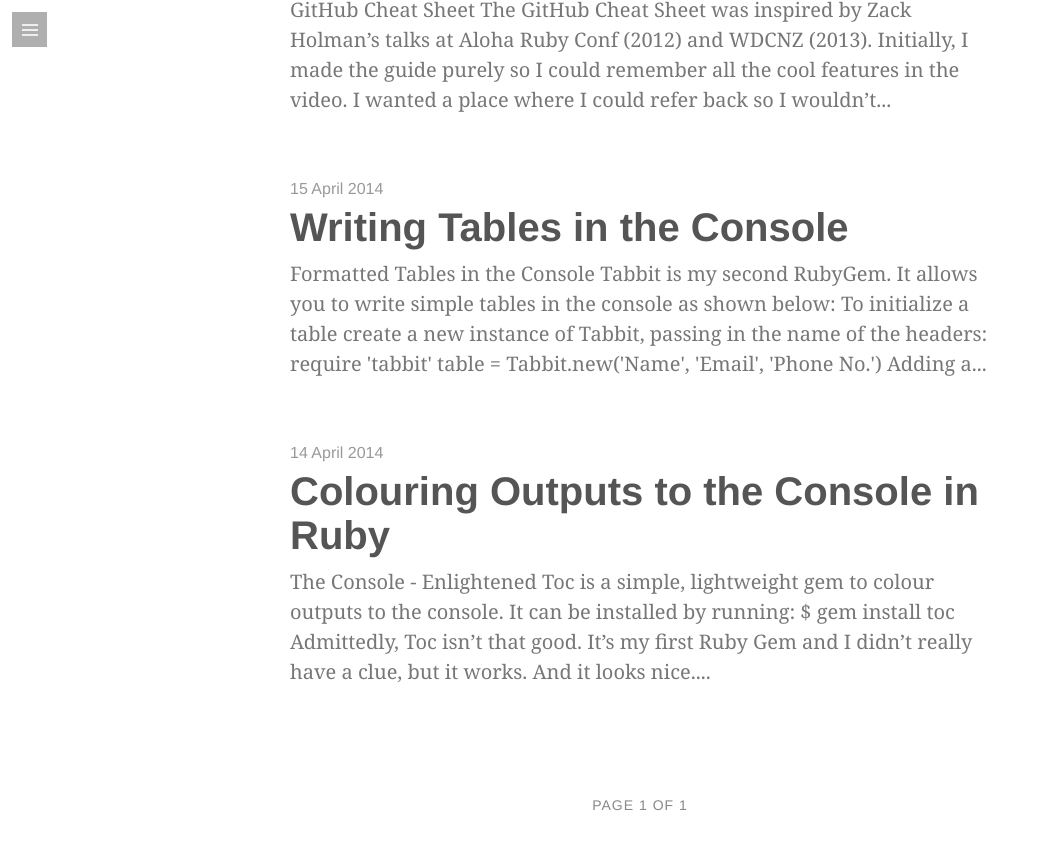
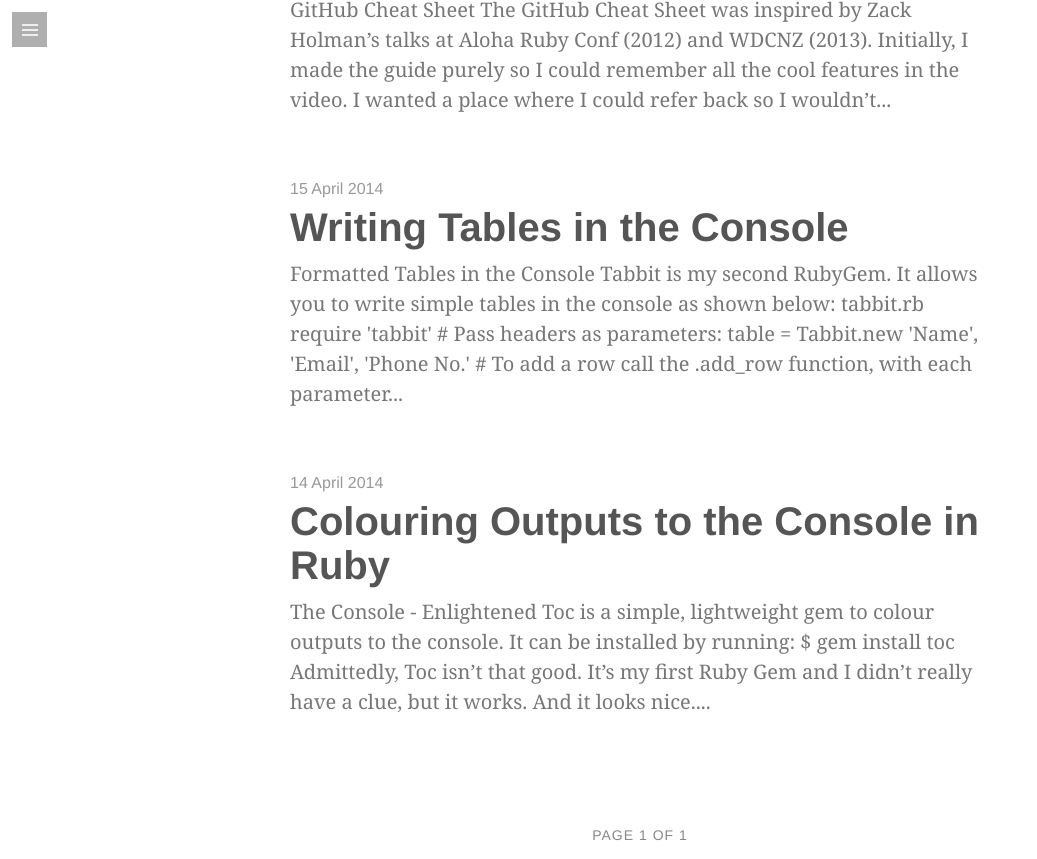
Before and after one commit to tiimgreen/tiimgreen.github.io, a Jekyll site: the page built from index.html, in a window 1280 px wide and 900 px high, scrolled down 1049 px, cut to the strip 0-859 px from the top of the window. Shown: the whole strip, without its empty margins (0-1037 px from the left). Built offline with Jekyll 4.4.1, drawn with Linux system fonts in a browser that asks for light colours; nearby versions of some CDN libraries; some web fonts are replaced; Markdown is read by kramdown in place of the engine named in the settings; the list of posts is cut into pages by our own code.

Commit message:
Update Tabbit post

```diff
--- a/_posts/2014-04-15-tables-on-console.md
+++ b/_posts/2014-04-15-tables-on-console.md
@@ -13,23 +13,19 @@
 
 ![Tabbit](http://i.imgur.com/IckpkJZ.png)
 
-To initialize a table create a new instance of `Tabbit`, passing in the name of the headers:
-
+tabbit.rb
 {% highlight ruby %}
 require 'tabbit'
 
-table = Tabbit.new('Name', 'Email', 'Phone No.')
-{% endhighlight %}
+# Pass headers as parameters:
+table = Tabbit.new 'Name', 'Email', 'Phone No.'
 
-Adding a row is as simple as:
-{% highlight ruby %}
+# To add a row call the .add_row function, with each parameter being a column:
 10.times do |n|
-  table.add_row("Tim Green #{n}", "tiimgreen-#{n}@gmail.com", "123-456-789")
+  table.add_row "Tim Green #{n}", "tiimgreen-#{n}@gmail.com", '123-456-789'
 end
-{% endhighlight %}
 
-And to output the table:
-{% highlight ruby %}
+# To output the table to the console:
 puts table.to_s
 {% endhighlight %}
 
```
